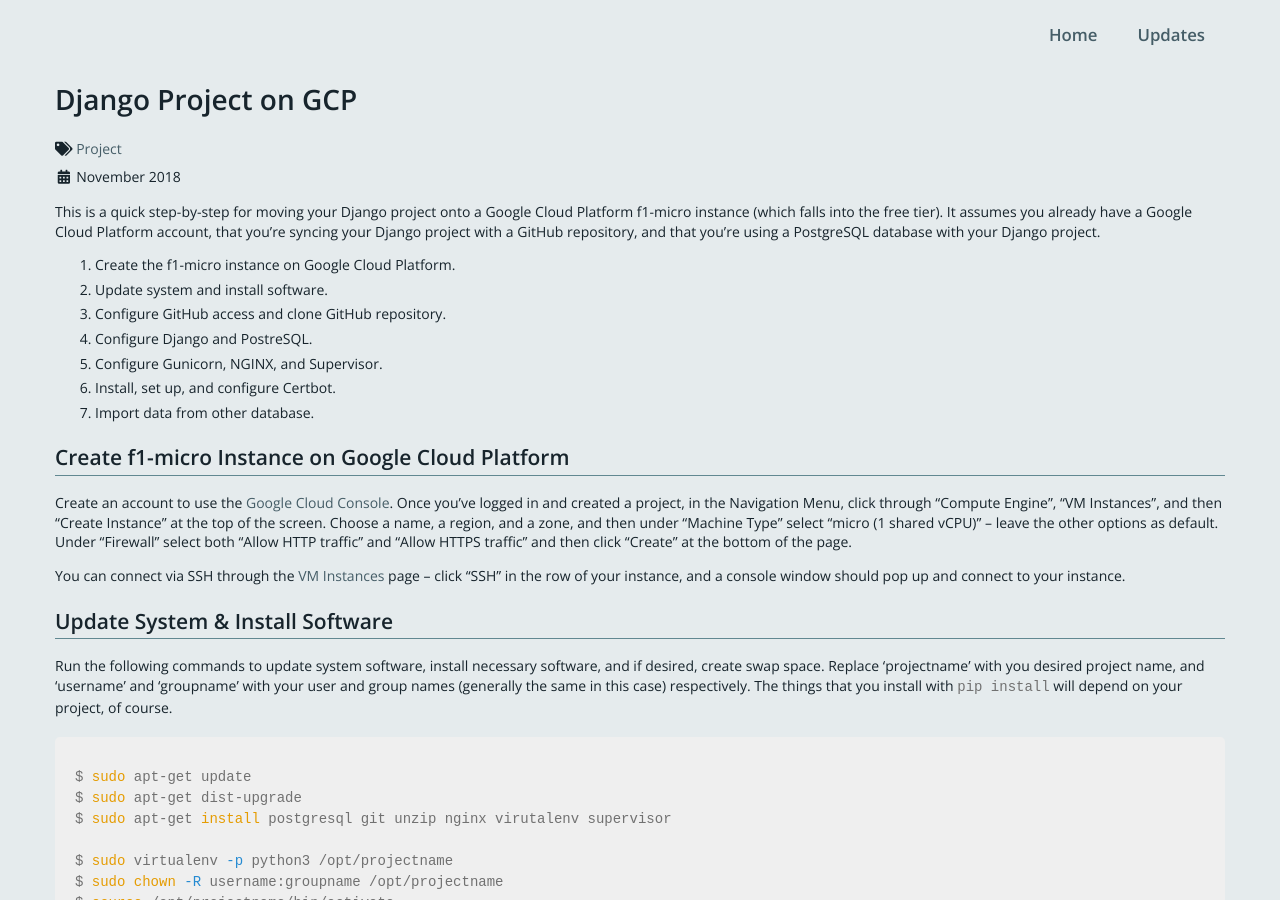
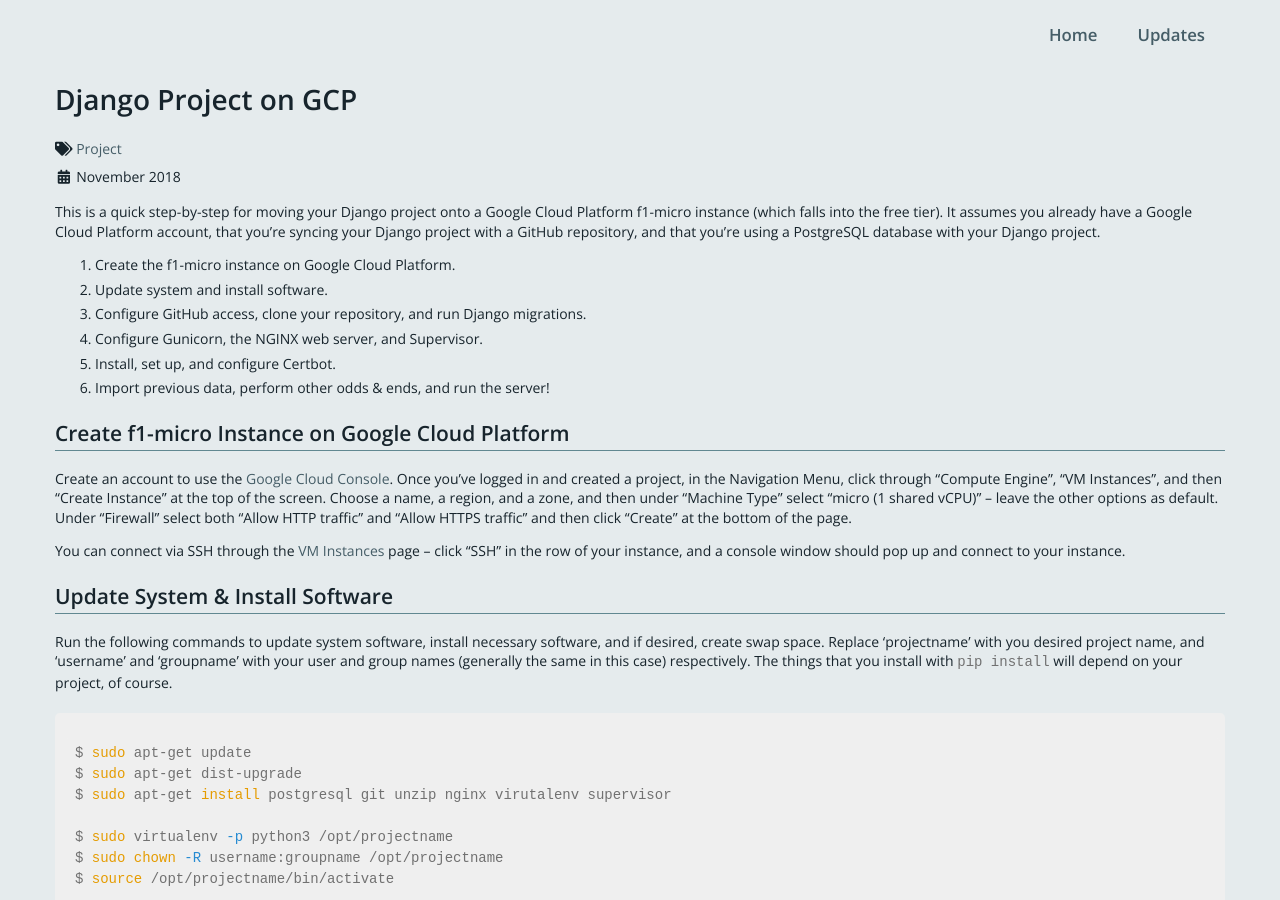
Before and after one commit to kairozu/kairozu.github.io, a Jekyll site: the page built from updates/_posts/2018-11-03-kairozu-gcp-setup.md, in a window 1280 px wide and 900 px high. Built offline with Jekyll 4.4.1, drawn with Linux system fonts in a browser that asks for light colours; nearby versions of some CDN libraries.

Commit message:
Update updates/_posts/2018-11-03-kairozu-gcp-setup.md

```diff
--- a/updates/_posts/2018-11-03-kairozu-gcp-setup.md
+++ b/updates/_posts/2018-11-03-kairozu-gcp-setup.md
@@ -7,11 +7,10 @@
 
 1. Create the f1-micro instance on Google Cloud Platform.
 2. Update system and install software.
-3. Configure GitHub access and clone GitHub repository.
-4. Configure Django and PostreSQL.
-5. Configure Gunicorn, NGINX, and Supervisor.
-6. Install, set up, and configure Certbot.
-7. Import data from other database.
+3. Configure GitHub access, clone your repository, and run Django migrations.
+4. Configure Gunicorn, the NGINX web server, and Supervisor.
+5. Install, set up, and configure Certbot.
+6. Import previous data, perform other odds & ends, and run the server!
 
 ## Create f1-micro Instance on Google Cloud Platform
 Create an account to use the <a href="https://console.cloud.google.com">Google Cloud Console</a>. Once you've logged in and created a project, in the Navigation Menu, click through "Compute Engine", "VM Instances", and then "Create Instance" at the top of the screen. Choose a name, a region, and a zone, and then under "Machine Type" select "micro (1 shared vCPU)" -- leave the other options as default. Under "Firewall" select both "Allow HTTP traffic" and "Allow HTTPS traffic" and then click "Create" at the bottom of the page.
```
